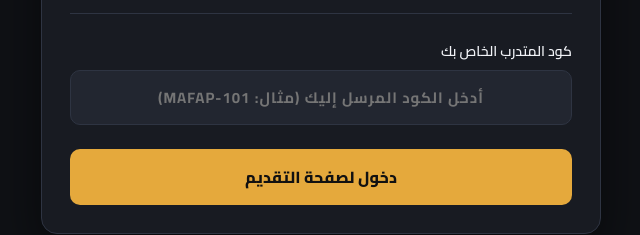
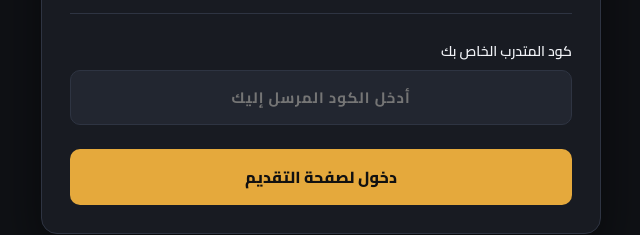
Before and after one commit to moabotaha-dev/mafap, a plain HTML site: page workshop.html in a window 1280 px wide. Shown: the part 364-599 px from the top of the page, without its empty margins (319-959 px from the left). Drawn offline with Linux system fonts and the light colour scheme.

Commit message:
Update workshop.html

```diff
--- a/workshop.html
+++ b/workshop.html
@@ -231,7 +231,7 @@
   <div id="stepCode" class="step active">
     <div class="form-group">
       <label for="codeInput">كود المتدرب الخاص بك</label>
-      <input type="text" id="codeInput" placeholder="أدخل الكود المرسل إليك (مثال: MAFAP-101)" style="text-align:center; font-weight:700; letter-spacing:1px;" />
+      <input type="text" id="codeInput" placeholder="أدخل الكود المرسل إليك" style="text-align:center; font-weight:700; letter-spacing:1px;" />
     </div>
     <button class="btn" id="verifyCodeBtn">دخول لصفحة التقديم</button>
   </div>
```
